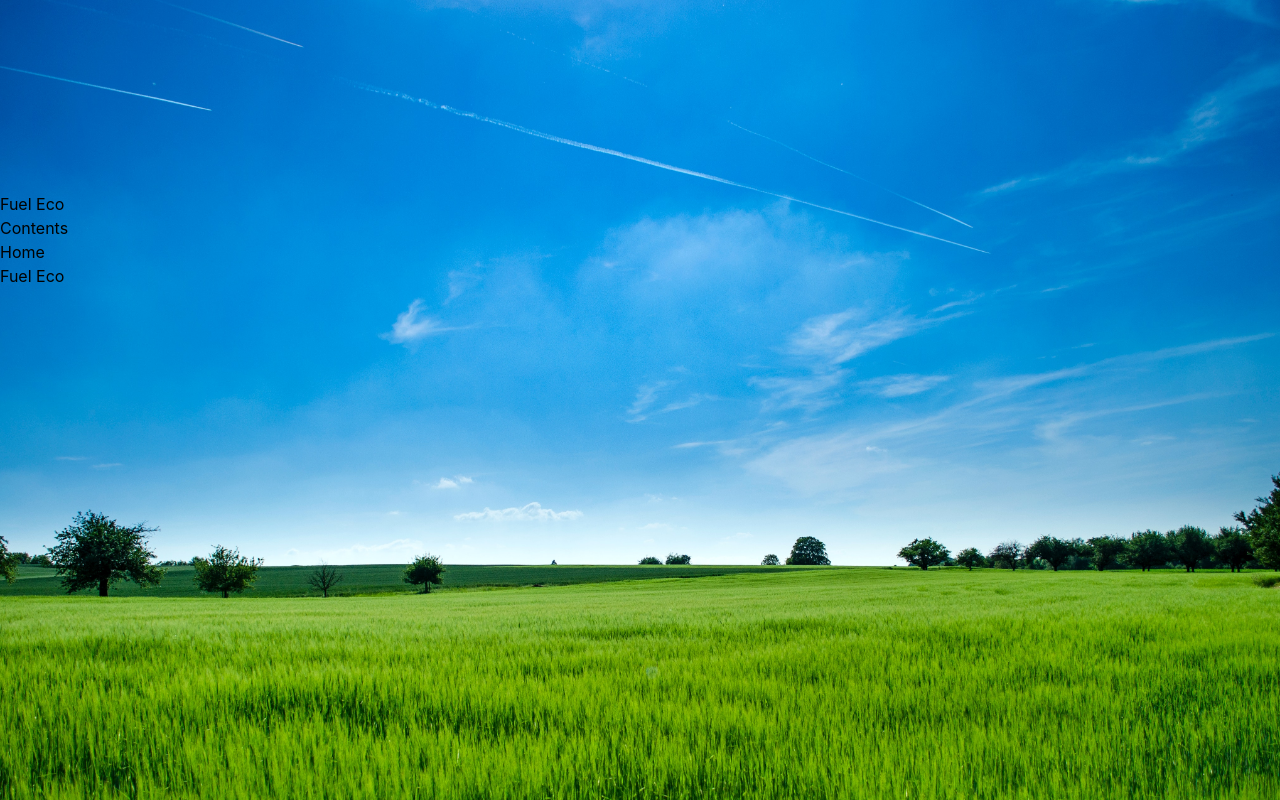
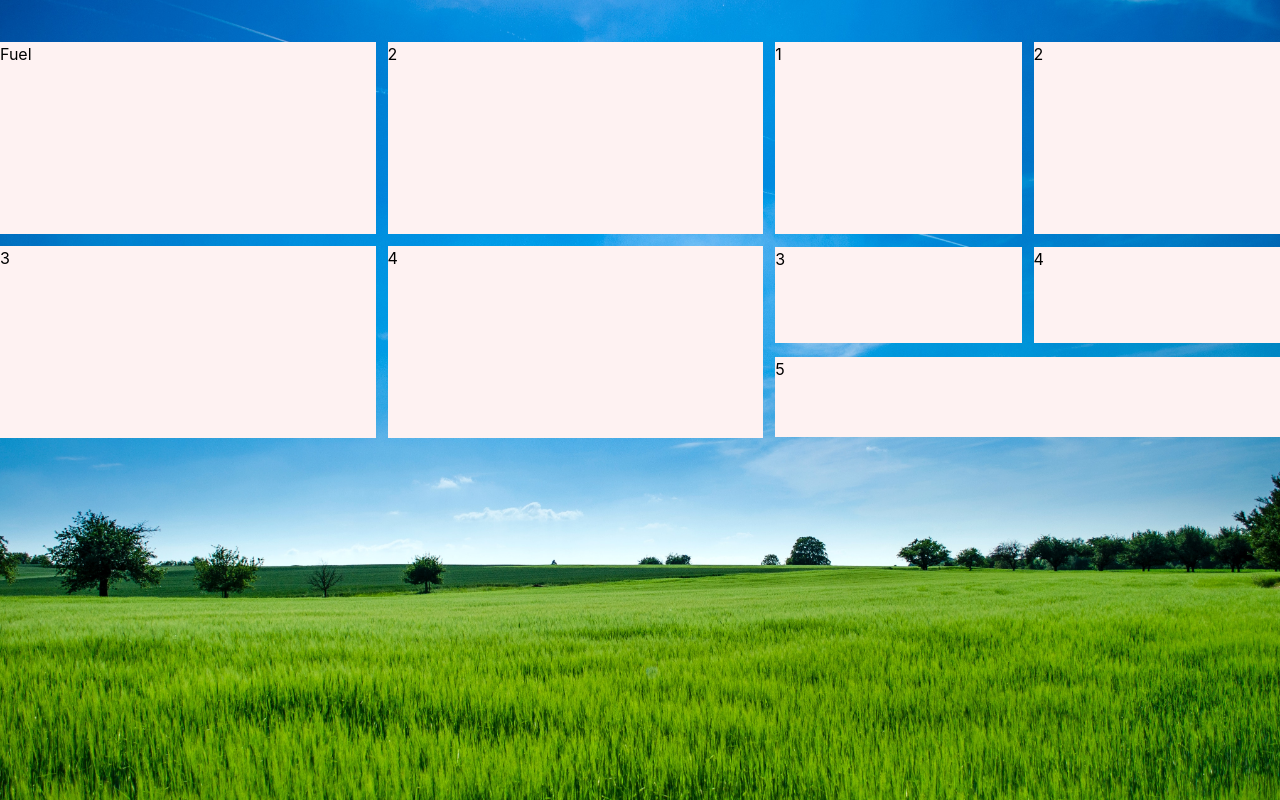
Before and after one commit to eknimation/sandbox-react-tailwind, a React (Create React App) app: page /fuel-eco in a window 1280 px wide. Built offline with nearby package versions, Linux system fonts and the light colour scheme.

Commit message:
Add mockup content to the fuel page.

```diff
--- a/package.json
+++ b/package.json
@@ -19,8 +19,8 @@
   },
   "scripts": {
     "start": "craco start",
-     "build": "craco build",
-     "test": "craco test",
+    "build": "craco build",
+    "test": "craco test",
     "eject": "react-scripts eject"
   },
   "eslintConfig": {
--- a/src/Screen/FuelEco.js
+++ b/src/Screen/FuelEco.js
@@ -3,11 +3,24 @@ import { Link } from "react-router-dom";
 export const FuelEco = () => {
   return (
     <div>
-      <h1>Fuel Eco</h1>
-      Contents
-      <br />
-      <Link to="/home">Home</Link> <br />
-      <Link to="/fuel">Fuel Eco</Link>
+      <div className="grid grid-cols-5 gap-3">
+        <div className="col-span-3 grid grid-cols-2 gap-3">
+          <Link to="/home">
+            <div className="h-48 bg-red-50">Fuel</div>
+          </Link>
+
+          <div className="h-48 bg-red-50">2</div>
+          <div className="h-48 bg-red-50">3</div>
+          <div className="h-48 bg-red-50">4</div>
+        </div>
+        <div className="col-span-2 grid grid-cols-2 gap-3">
+          <div className="h-48 bg-red-50">1</div>
+          <div className="h-48 bg-red-50">2</div>
+          <div className="h-24 bg-red-50">3</div>
+          <div className="h-24 bg-red-50">4</div>
+          <div className="col-span-2 h-20 bg-red-50">5</div>
+        </div>
+      </div>
     </div>
   );
 };
--- a/src/Screen/Home.js
+++ b/src/Screen/Home.js
@@ -6,7 +6,7 @@ export const Home = () => {
       <div className="grid grid-cols-5 gap-3">
         <div className="col-span-3 grid grid-cols-2 gap-3">
           <Link to="/fuel-eco">
-            <div className="h-48 bg-red-50">1</div>
+            <div className="h-48 bg-red-50">Home</div>
           </Link>
 
           <div className="h-48 bg-red-50">2</div>
```
Also changed, not shown: src/index.js (+6 -6 lines).
